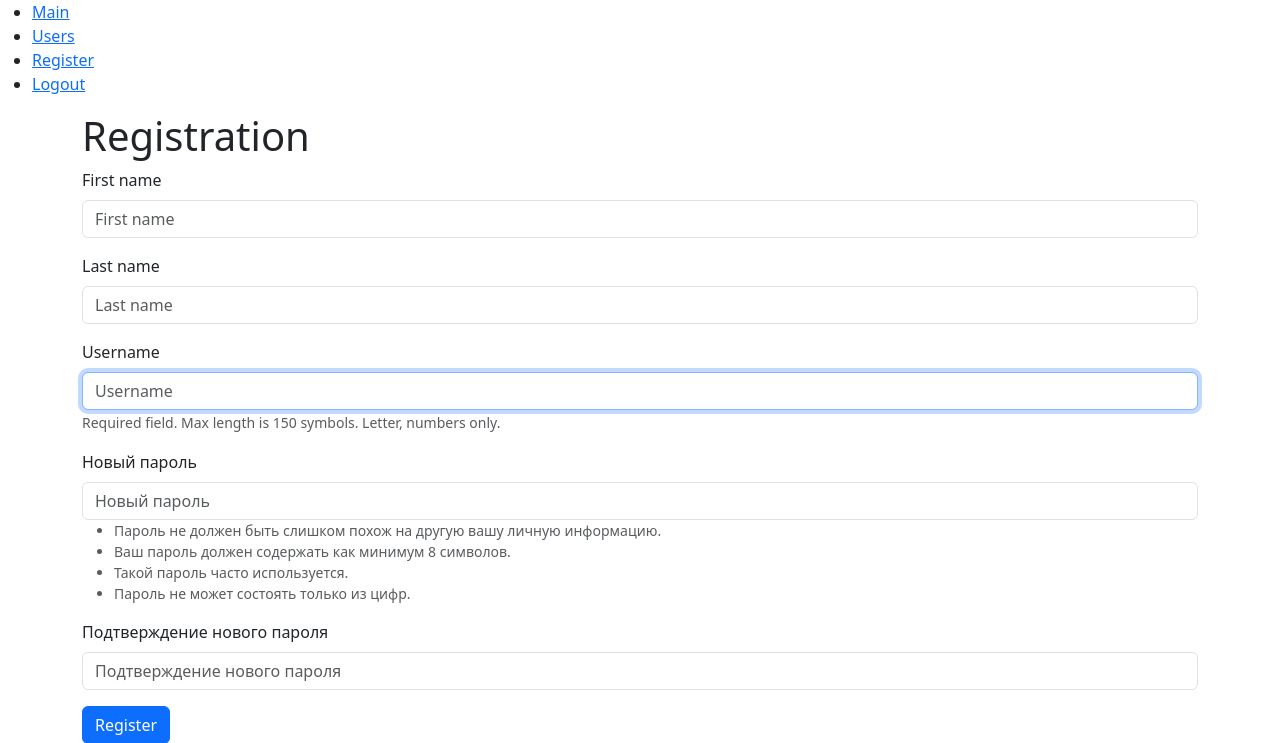
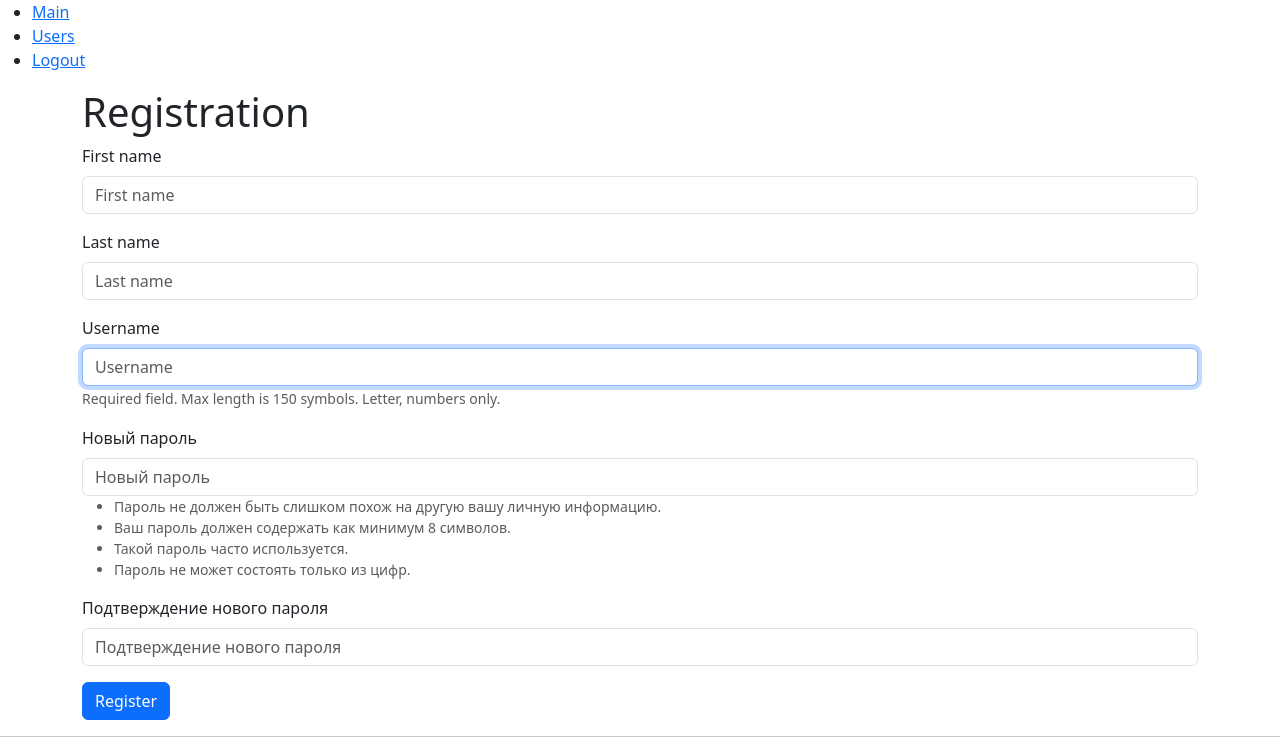
Before and after one commit to mjh-sakh/python-project-lvl4, a Django app: page /users/create in a window 1280 px wide. Shown: the top 743 px of the page. Run offline with Django 3.2, Linux system fonts and the light colour scheme; the visitor is signed in with stand-in values (Sample User, id 1); some libraries are stand-ins or nearby versions.

Commit message:
fix to hide registration from authorized user

```diff
--- a/task_manager/templates/base.html
+++ b/task_manager/templates/base.html
@@ -17,10 +17,10 @@
             <ul>
                 <li><a href="{% url 'home' %}">Main</a></li>
                 <li><a href="{% url 'users_list' %}">Users</a></li>
-                <li><a href="{% url 'user_register' %}">Register</a></li>
                 {% if request.user.is_authenticated %}
                 <li><a href="{% url 'logout' %}">{% translate "Logout" %}</a></li>
                 {% else %}
+                <li><a href="{% url 'user_register' %}">Register</a></li>
                 <li><a href="{% url 'login' %}">{% translate "Login" %}</a></li>
                 {% endif  %}
             </ul>
```
